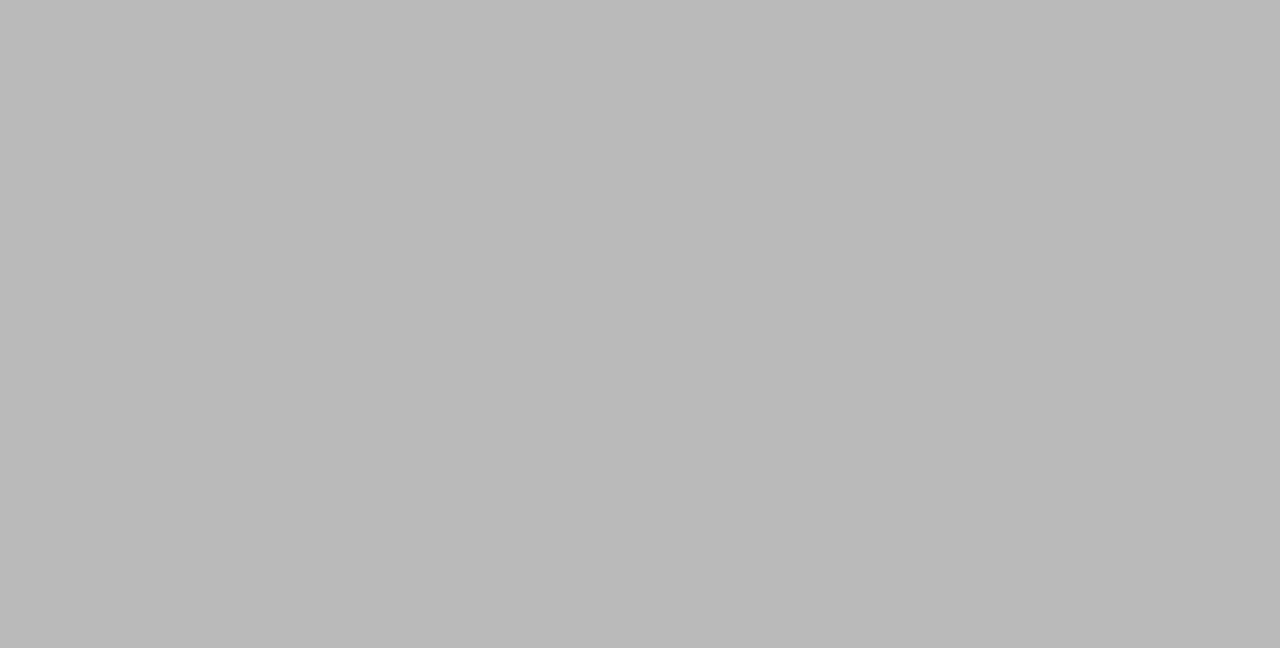
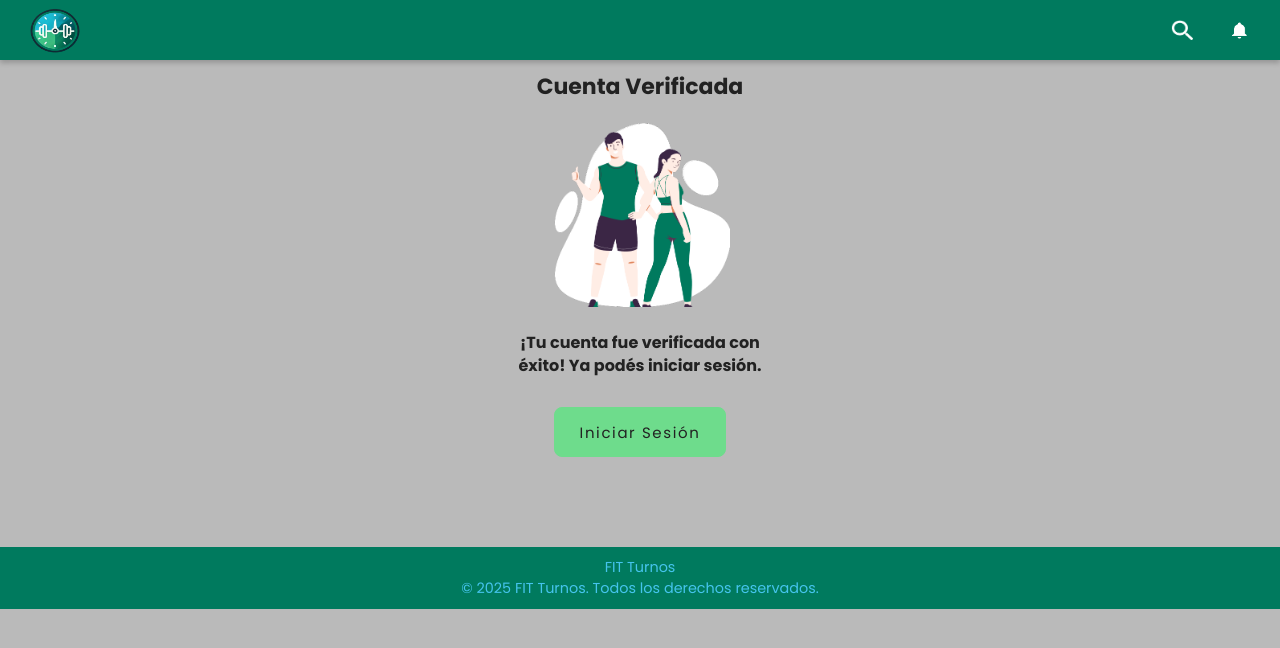
Before and after one commit to MarineVega/APP-fit-turnos-react, a React (Vite) app: page /verificada in a window 1280 px wide. Before the commit this address had no page. Shown: the top 648 px of the page. Built offline with nearby package versions, Linux system fonts and the light colour scheme.

Commit message:
se agrego que verificar cuenta

```diff
--- a/src/App.jsx
+++ b/src/App.jsx
@@ -5,6 +5,7 @@ import "./styles/style.css";
 // Layouts
 import LayoutPublic from "../src/components/layouts/LayoutPublic";
 import LayoutPrivate from "../src/components/layouts/LayoutPrivate";
+
 // Páginas
 import MainPrincipal from "./components/MainPrincipal";
 import Cuenta from "./pages/Cuenta";
@@ -15,15 +16,21 @@ import Horario from "./pages/Horario";
 import Profesor from "./pages/Profesor";
 import PerfilUsuario from "./pages/PerfilUsuario";
 import Usuario from "./pages/Usuario";
-
+import CuentaVerificada from "./pages/cuentaverificada.jsx";
+import VerificarCuenta from "./pages/VerificarCuenta";  // <-- IMPORTANTE
 
 function App() {
   return (
     <Routes>
+
       {/* Layout público */}
       <Route element={<LayoutPublic />}>
         <Route path="/" element={<MainPrincipal />} />
         <Route path="/cuenta" element={<Cuenta />} />
+
+        {/* Verificación de email */}
+        <Route path="/verificar/:token" element={<VerificarCuenta />} />
+        <Route path="/verificada" element={<CuentaVerificada />} />
       </Route>
 
       {/* Layout privado */}
@@ -36,15 +43,9 @@ function App() {
         <Route path="/perfil" element={<PerfilUsuario />} />
         <Route path="/usuario" element={<Usuario />} />
       </Route>
+
     </Routes>
   );
 }
 
 export default App;
-
-
-/*
- componente layout -> header y footer
- en app las rutas quedan dentro del layout
- copyrigth en footer del login
-*/
--- a/src/components/LoginForm.jsx
+++ b/src/components/LoginForm.jsx
@@ -5,7 +5,7 @@ import FormCampos from "./FormCampos.jsx";
 import FormBotones from "./FormBotones.jsx";
 import TituloConFlecha from "./TituloConFlecha.jsx";
 import checkmark from "../assets/img/exito.png";
-import { loginUser } from "../services/api";
+import { loginUser, resendVerificationEmail } from "../services/api";
 import "../styles/style.css";
 
 export default function LoginForm({ onSwitch }) {
@@ -75,9 +75,52 @@ export default function LoginForm({ onSwitch }) {
       }
 
       throw new Error("Usuario o contraseña incorrecta");
+
     } catch (err) {
       console.error(err);
-      setError(err.message || "Error al iniciar sesión.");
+
+      const backendMsg = err.response?.data?.message || err.message;
+
+      // ⚠️ Cuenta no verificada
+      if (backendMsg?.includes("no está verificada")) {
+        Swal.fire({
+          title: "Cuenta no verificada",
+          text: "Tu cuenta aún no está activada. Revisá tu correo o reenviá el email.",
+          icon: "warning",
+          showCancelButton: true,
+          confirmButtonColor: "#6edc8c",
+          cancelButtonColor: "#d33",
+          confirmButtonText: "Reenviar correo",
+          cancelButtonText: "Cerrar",
+        }).then(async (result) => {
+          if (result.isConfirmed) {
+            try {
+              await resendVerificationEmail(email);
+
+              Swal.fire({
+                title: "Correo reenviado ✉️",
+                text: "Revisá tu bandeja de entrada.",
+                icon: "success",
+                confirmButtonColor: "#6edc8c",
+              });
+            } catch (error) {
+              Swal.fire({
+                title: "Error",
+                text: error.message || "No se pudo reenviar el correo.",
+                icon: "error",
+                confirmButtonColor: "#6edc8c",
+              });
+            }
+          }
+        });
+
+        setLoading(false);
+        return;
+      }
+
+      // ❌ Otros errores
+      setError(backendMsg || "Error al iniciar sesión.");
+
     } finally {
       setLoading(false);
     }
@@ -169,7 +212,7 @@ export default function LoginForm({ onSwitch }) {
               id: "btnCancelar",
               label: "CANCELAR",
               className: "btnCancelar",
-              onClick: cancelar, // ← FIX DEFINITIVO
+              onClick: cancelar,
             }}
             contenedorClass="contenedorBotones"
           />
--- a/src/components/RecuperarForm.jsx
+++ b/src/components/RecuperarForm.jsx
@@ -47,7 +47,12 @@ export default function RecuperarForm({ onSwitch }) {
         setLoading(false);
         return;
       }
-
+      // Chequear si está verificado
+      if (!usuarioExiste.verificado) {
+        setError("Tu cuenta aún no está verificada. Revisá tu correo para activarla.");
+        setLoading(false);
+        return;
+}
       // 2. Generar código
       const codigo = generarCodigo();
       localStorage.setItem("codigoRecuperacion", codigo);
--- a/src/components/RegistrarForm.jsx
+++ b/src/components/RegistrarForm.jsx
@@ -3,9 +3,7 @@ import { useNavigate } from "react-router-dom";
 import Swal from "sweetalert2";
 import FormCampos from "./FormCampos.jsx";
 import FormBotones from "./FormBotones.jsx";
-import { registerUser } from "../services/api";
 import "../styles/style.css";
-import exito from "../assets/img/exito.png";
 import TituloConFlecha from "./TituloConFlecha.jsx";
 
 export default function RegistrarForm({ onSwitch }) {
@@ -18,8 +16,7 @@ export default function RegistrarForm({ onSwitch }) {
   const [loading, setLoading] = useState(false);
 
   const swalEstilo = Swal.mixin({
-    imageWidth: 200,
-    imageHeight: 200,
+    imageWidth: 160,
     background: "#bababa",
     confirmButtonColor: "#6edc8c",
     customClass: {
@@ -32,7 +29,7 @@ export default function RegistrarForm({ onSwitch }) {
     e.preventDefault();
     setError("");
 
-    //  Validaciones básicas
+    // VALIDACIONES
     if (!username || !email || !password || !password2)
       return setError("Completá todos los campos.");
 
@@ -50,32 +47,44 @@ export default function RegistrarForm({ onSwitch }) {
 
     setLoading(true);
 
-    //  Estructura de usuario que espera el backend
+    // FORMATO EXACTO QUE ESPERA EL BACKEND
     const nuevoUsuario = {
-      nombre: username,
-      apellido: "",
+      usuario: username,
       email,
       password,
-      tipoPersona_id: 3, // Cliente
+      persona: {
+        tipoPersona_id: 3, // Cliente
+      },
     };
 
     try {
-      await registerUser(nuevoUsuario);
+      const API_URL = import.meta.env.VITE_API_URL;
 
+      const res = await fetch(`${API_URL}/auth/register`, {
+        method: "POST",
+        headers: { "Content-Type": "application/json" },
+        body: JSON.stringify(nuevoUsuario),
+      });
+
+      const data = await res.json();
+
+      if (!res.ok) {
+        throw new Error(data.message || "No se pudo registrar el usuario.");
+      }
+
+      // MENSAJE DE VERIFICACIÓN
       await swalEstilo.fire({
-        title: "¡Cuenta creada con éxito!",
-        text: "Bienvenid@ a Fit Turnos. Ya podés iniciar sesión.",
-        imageUrl: exito,
-        imageHeight: 100,
-        imageAlt: "Éxito",
+        title: "¡Registración exitosa!",
+        text: "Te enviamos un correo para activar tu cuenta.",
         icon: "success",
-        confirmButtonText: "Iniciar Sesión",
+        confirmButtonText: "Ir al Login",
       });
 
       onSwitch("login");
+
     } catch (err) {
       console.error(err);
-      setError("Error al registrar el usuario. " + err.message);
+      setError(err.message);
     } finally {
       setLoading(false);
     }
@@ -134,7 +143,7 @@ export default function RegistrarForm({ onSwitch }) {
               id: "btnRegistrar",
               label: loading ? "Cargando..." : "REGISTRARSE",
               className: "btnCuentaLogin",
-              onClick: handleRegister,
+              type: "submit",
             }}
             boton2={{
               id: "btnCancelar",
@@ -142,7 +151,6 @@ export default function RegistrarForm({ onSwitch }) {
               className: "btnCancelar",
               onClick: () => navigate("/"),
             }}
-            contenedorClass="contenedorBotones"
           />
         </div>
 
--- a/src/components/UsuarioList.jsx
+++ b/src/components/UsuarioList.jsx
@@ -144,7 +144,8 @@ export default function UsuarioList({ modo, onEditar }) {
                     <td>{u.persona?.nombre || "—"}</td>
                     <td>{u.persona?.apellido || "—"}</td>
                     <td>{obtenerTipo(u)}</td>
-                    <td>{u.activo ? "Sí" : "No"}</td>
+                    <td>{u.persona?.activo ? "Sí" : "No"}</td>
+
 
                     {modo !== "consultar" && (
                       <td>
--- /dev/null
+++ b/src/pages/CuentaVerificada.jsx
@@ -0,0 +1,65 @@
+import { useNavigate } from "react-router-dom";
+import exito from "../assets/img/exito.png";
+
+export default function CuentaVerificada() {
+  const navigate = useNavigate();
+
+  return (
+    <div className="formCuenta" style={{ textAlign: "center", paddingBottom: "50px" }}>
+
+      {/* Título */}
+      <h2
+        style={{
+            fontSize: "22px",
+            fontWeight: "700",
+            marginTop: "10px",
+            marginBottom: "20px",
+            width: "100%",         // hace que el elemento ocupe todo el ancho
+            textAlign: "center",   // centra el texto adentro
+        }}
+        >
+        Cuenta Verificada
+        </h2>
+
+      {/* Imagen más grande */}
+      <img
+        src={exito}
+        alt="Cuenta verificada"
+        style={{
+          width: "180px",
+          margin: "0 auto 25px auto",
+          display: "block",
+        }}
+      />
+
+      {/* Texto en negrita */}
+      <p
+        style={{
+          fontSize: "16px",
+          marginBottom: "25px",
+          maxWidth: "260px",
+          margin: "0 auto 30px auto",
+          fontWeight: "600",
+          lineHeight: "1.4",
+        }}
+      >
+        ¡Tu cuenta fue verificada con éxito! Ya podés iniciar sesión.
+      </p>
+
+      {/* Botón más chico y centrado */}
+      <button
+        className="btnCuentaLogin"
+        onClick={() => navigate("/cuenta")}
+        style={{
+          width: "15%",
+          margin: "0 auto 40px auto",
+          padding: "10px 0",
+          fontSize: "15px",
+          display: "block",
+        }}
+      >
+        Iniciar Sesión
+      </button>
+    </div>
+  );
+}
--- /dev/null
+++ b/src/pages/VerificarCuenta.jsx
@@ -0,0 +1,34 @@
+import { useEffect } from "react";
+import { useNavigate, useParams } from "react-router-dom";
+
+export default function VerificarCuenta() {
+  const { token } = useParams();
+  const navigate = useNavigate();
+
+  useEffect(() => {
+    async function verificar() {
+      try {
+        const res = await fetch(
+          `${import.meta.env.VITE_API_URL}/auth/verify/${token}`
+        );
+
+        if (!res.ok) throw new Error("Token inválido o expirado");
+
+        // Si fue OK, redirige a la pantalla visual
+        navigate("/verificada");
+      } catch (error) {
+        alert("El enlace de verificación expiró o es inválido.");
+        navigate("/cuenta");
+      }
+    }
+
+    verificar();
+  }, [token, navigate]);
+
+  return (
+    <div style={{ textAlign: "center", marginTop: "40px" }}>
+      <h2>Verificando cuenta...</h2>
+      <p>Por favor, esperá unos segundos.</p>
+    </div>
+  );
+}
--- a/src/services/api.js
+++ b/src/services/api.js
@@ -53,7 +53,7 @@ export async function registerUser({
 }
 
 // --------------------------------------------
-// LOGIN REAL → SOLO /auth/login
+// LOGIN
 // --------------------------------------------
 export async function loginUser({ email, password }) {
   const res = await fetch(`${API_URL}/auth/login`, {
@@ -63,11 +63,11 @@ export async function loginUser({ email, password }) {
   });
 
   if (!res.ok) {
-    const text = await res.text();
-    throw new Error(text || "Credenciales inválidas");
+    const err = await res.json();
+    throw new Error(err.message || "Error en el login");
   }
 
-  return await res.json(); // { access_token, usuario }
+  return await res.json();
 }
 
 // --------------------------------------------
@@ -99,3 +99,21 @@ export async function updatePassword(email, newPassword) {
 
   return true;
 }
+
+// --------------------------------------------
+// REENVIAR EMAIL DE VERIFICACIÓN
+// --------------------------------------------
+export async function resendVerificationEmail(email) {
+  const res = await fetch(`${API_URL}/auth/resend-verification`, {
+    method: "POST",
+    headers: { "Content-Type": "application/json" },
+    body: JSON.stringify({ email }),
+  });
+
+  if (!res.ok) {
+    const err = await res.json();
+    throw new Error(err.message || "Error enviando verificación");
+  }
+
+  return await res.json();
+}
```
